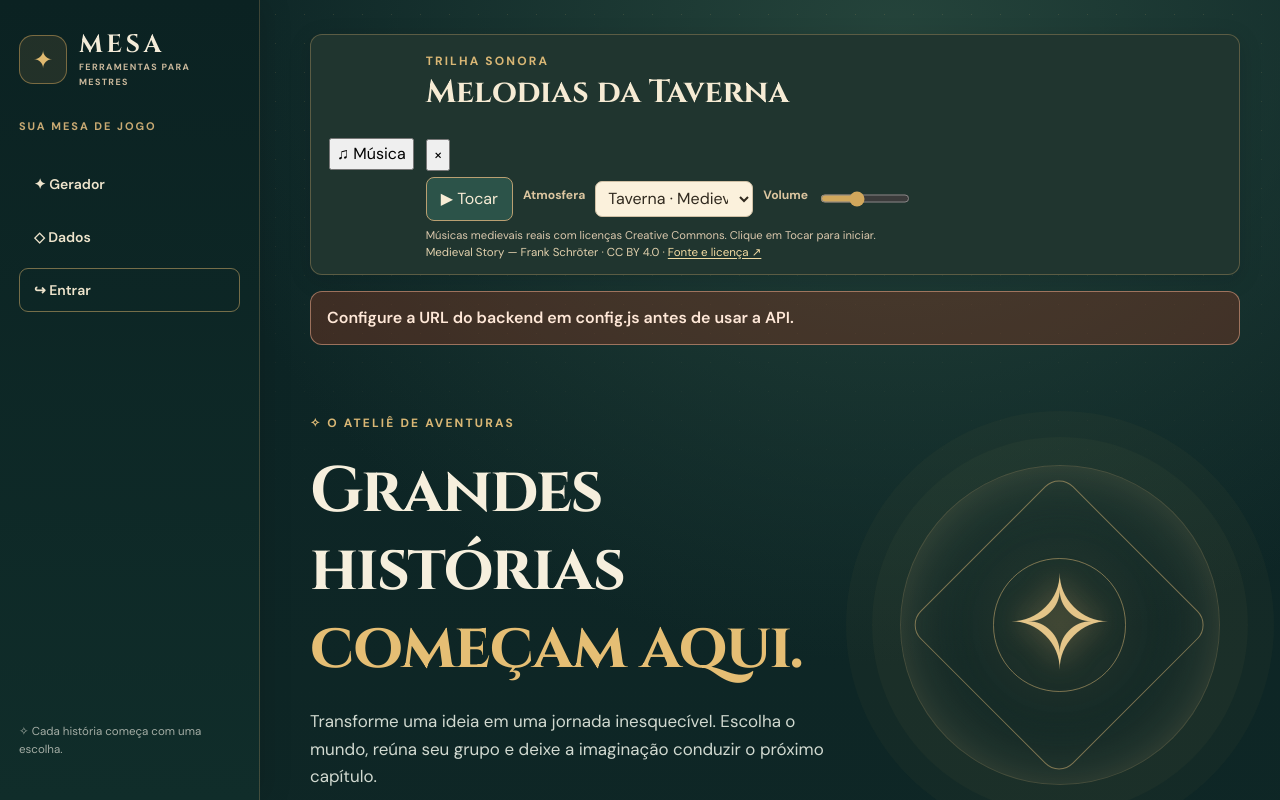
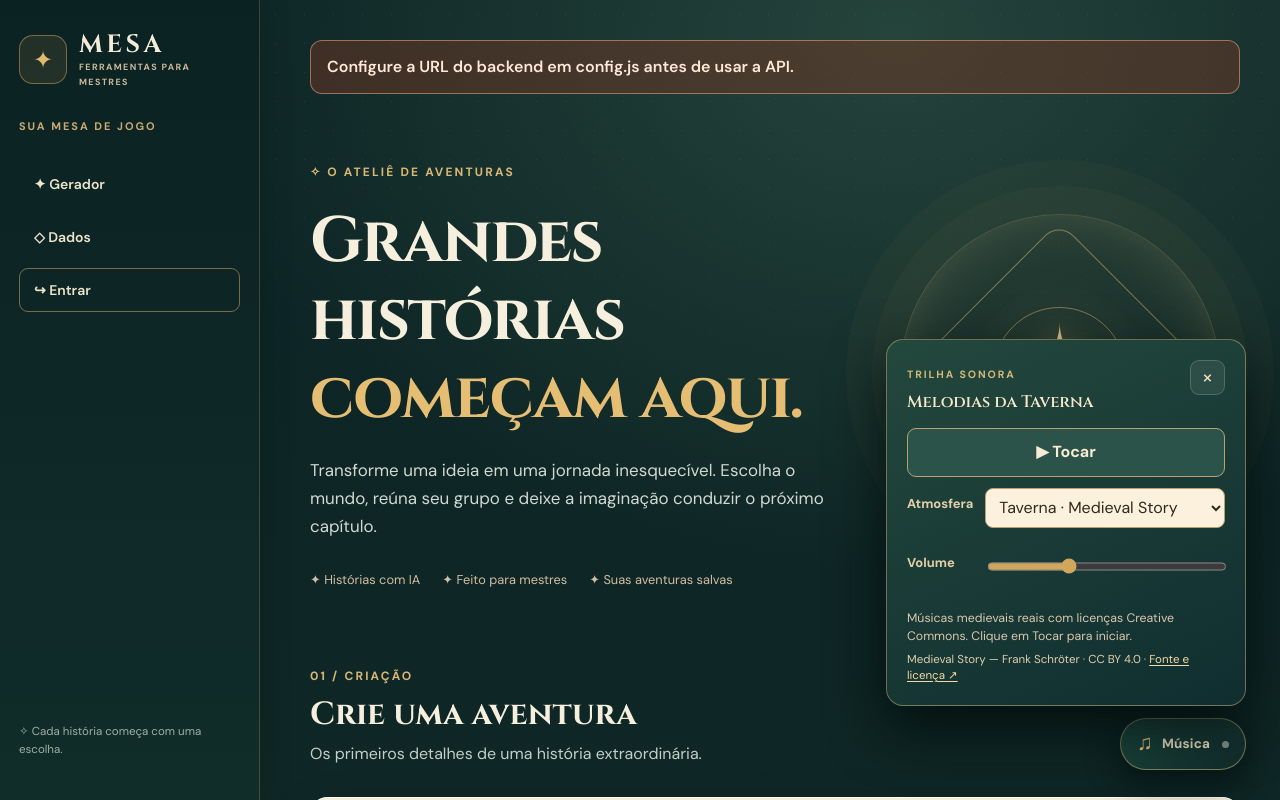
Before and after one commit to Orfeu-Lira/Gerador-de-hist-rias-de-RPG, a website: page public/index.html in a window 1280 px wide. Both pictures are taken after a click on the button "Abrir opções da música ambiente". Shown: the top 800 px of the page. Drawn offline with Linux system fonts and the light colour scheme.

Commit message:
design: floating medieval music drawer and accessible subtle transitions across Mesa

```diff
--- a/public/style.css
+++ b/public/style.css
@@ -245,15 +245,31 @@ body.tela-acesso .menu-legenda,body.tela-acesso .menu-rodape{display:none}
 .evolucao-item{background:#fffaf1;border-left:3px solid #ba8e4b;border-radius:8px;padding:12px 15px}
 .evolucao-item strong{font-size:.86rem;color:#58412c}
 .evolucao-item p{font-size:.85rem;margin:5px 0}
-.musica-ambiente{max-width:1180px;margin:10px auto 0;padding:12px 18px;border:1px solid #c4a26c5b;border-radius:12px;background:#20352f;display:flex;align-items:center;flex-wrap:wrap;gap:12px;color:#f6ebd4;box-shadow:0 5px 22px #050e1225}
-.musica-ambiente-titulo{display:flex;align-items:center;gap:10px;white-space:nowrap;font-size:.87rem}
-.musica-ambiente-titulo span{font-size:1.3rem;color:#e6c586}
-.musica-ambiente-controles{display:flex;gap:10px;align-items:center;flex-wrap:wrap;flex:1}
-.musica-ambiente-controles button{border:1px solid #baa072;border-radius:8px;color:#f7ecd5;background:#2c5349;padding:8px 14px;cursor:pointer}
-.musica-ambiente-controles label{font-size:.76rem;color:#dcc6a0}
-.musica-ambiente-controles select{max-width:158px;min-height:36px;padding:5px 8px;background:#fbf1dc;color:#30291e;border-radius:7px}
-.musica-ambiente-controles input[type=range]{width:90px;accent-color:#d1a75c}
-.musica-ambiente .suave{margin:0;font-size:.7rem;color:#dac8ad}
+/* Gaveta de música discreta, disponível também no login. */
+.musica-ambiente{position:fixed;z-index:90;right:clamp(12px,3vw,34px);bottom:clamp(12px,3vw,30px);width:auto;max-width:calc(100vw - 24px);margin:0;padding:0;border:0;background:transparent;box-shadow:none;color:#f6ebd4;display:block}
+.musica-gatilho{display:flex;align-items:center;gap:9px;border:1px solid #d8b97988;background:linear-gradient(145deg,#1e4a40,#102b2b);color:#f4e6c9;box-shadow:0 10px 32px #030f0eca,0 0 0 1px #102c2e;min-height:52px;padding:9px 16px;border-radius:999px;cursor:pointer;font-weight:700;letter-spacing:.01em;transition:transform .2s ease,box-shadow .25s ease,background .2s ease}
+.musica-gatilho:hover{transform:translateY(-3px);box-shadow:0 14px 35px #030f0cbb,0 0 0 1px #e2be7466}
+.musica-gatilho:active{transform:translateY(0) scale(.97)}
+.musica-gatilho-icone{font-size:1.35rem;color:#f0ca83;line-height:1}
+.musica-gatilho-texto{font-size:.84rem}
+.musica-indicador{display:block;width:7px;height:7px;background:#82968b;border-radius:50%;margin-left:3px}
+.musica-indicador.tocando{background:#c6e7ab;box-shadow:0 0 0 4px #c6e7ab19,0 0 12px #c6e7abb8;animation:mesa-pulsar 2.3s ease-in-out infinite}
+@keyframes mesa-pulsar{50%{box-shadow:0 0 0 7px #c6e7ab09,0 0 16px #c6e7abdd}}
+.musica-painel{position:absolute;right:0;bottom:calc(100% + 12px);width:min(360px,calc(100vw - 24px));padding:20px;background:linear-gradient(155deg,#23483d,#102e30);border:1px solid #d8b97977;border-radius:17px;box-shadow:0 22px 56px #020b0bd9;color:#f5ecd8;animation:mesa-abrir-musica .24s cubic-bezier(.2,.75,.3,1) both}
+@keyframes mesa-abrir-musica{from{opacity:0;transform:translateY(9px) scale(.975)}to{opacity:1;transform:translateY(0) scale(1)}}
+.musica-painel-topo{display:flex;align-items:start;justify-content:space-between;gap:12px;margin-bottom:14px}
+.musica-painel-topo .sobretitulo{color:#d6b779;font-size:.66rem}
+.musica-painel-topo h2{font:600 1.03rem/1.4 Cinzel,Georgia,serif;color:#f7e8cb;margin:5px 0 0}
+.musica-fechar{background:#ffffff13;color:#f1e1c3;border:1px solid #ffffff2c;border-radius:9px;min-width:35px;min-height:35px;font-size:1.3rem;line-height:1;cursor:pointer}
+.musica-ambiente-controles{display:grid;grid-template-columns:auto 1fr;gap:11px 12px;align-items:center}
+.musica-ambiente-controles button{grid-column:1 / -1;border:1px solid #baa072;border-radius:9px;color:#f7ecd5;background:#2c5349;padding:10px 14px;cursor:pointer;font-weight:700}
+.musica-ambiente-controles label{font-size:.81rem;color:#e3cfa9}
+.musica-ambiente-controles select{width:100%;max-width:100%;min-width:0;min-height:40px;padding:7px 9px;background:#fbf1dc;color:#30291e;border-radius:8px;border:1px solid #bda16c}
+.musica-ambiente-controles input[type=range]{width:100%;min-width:0;accent-color:#d1a75c}
+.musica-ambiente .suave{margin:15px 0 4px;font-size:.77rem;line-height:1.5;color:#dac8ad}
+.musica-ambiente .musica-creditos{margin:6px 0 0;color:#e1d0ad;font-size:.72rem;line-height:1.45}
+.musica-creditos a{color:#f3dba3;text-decoration:underline;text-underline-offset:2px}
+.musica-creditos a:hover{color:#fff6dd}
 .sr-only{position:absolute;width:1px;height:1px;clip:rect(0,0,0,0);overflow:hidden;white-space:nowrap}
 @media(max-width:640px){
  .ficha-aba{flex:1;min-width:92px}
@@ -264,7 +280,27 @@ body.tela-acesso .menu-legenda,body.tela-acesso .menu-rodape{display:none}
  .musica-ambiente .suave{width:100%}
 }
 
-/* Créditos obrigatórios das gravações Creative Commons */
-.musica-ambiente .musica-creditos{margin:0;color:#e1d0ad;font-size:.72rem;line-height:1.45;width:100%}
-.musica-creditos a{color:#f3dba3;text-decoration:underline;text-underline-offset:2px}
-.musica-creditos a:hover{color:#fff6dd}
+
+/* Microinterações de fantasia: leves, sem alterar a lógica dos formulários. */
+:where(button,.guia-abrir,.personagem-item,.avatar-upload,.dado,a.marca){-webkit-tap-highlight-color:transparent}
+:where(button,.guia-abrir,.personagem-item,.avatar-upload,.dado){transition:transform .2s ease,box-shadow .25s ease,background-color .2s ease,border-color .2s ease,filter .2s ease,opacity .2s ease}
+:where(.principal,.guia-abrir,.dado,.personagem-item,.ficha-aba):not(:disabled):hover{transform:translateY(-2px)}
+:where(.principal,.guia-abrir,.dado,.personagem-item,.ficha-aba):not(:disabled):active{transform:translateY(1px) scale(.985)}
+:where(.principal,.guia-abrir,.ficha-aba,.personagem-item,.dado):focus-visible,
+.musica-ambiente :is(button,select,input):focus-visible,
+:where(input,textarea,select):focus-visible{outline:3px solid #dfb660;outline-offset:3px}
+.folha,.acesso-cartao,.hero-copia{animation:mesa-surgir .4s ease both}
+@keyframes mesa-surgir{from{opacity:.6;transform:translateY(10px)}to{opacity:1;transform:translateY(0)}}
+#v-gerador:not([hidden]),#v-conta:not([hidden]),#v-dados:not([hidden]),#v-historico:not([hidden]),#v-personagens:not([hidden]),#v-assistente:not([hidden]),#v-admin:not([hidden]){animation:mesa-surgir .32s ease both}
+.marca-emblema{transition:transform .35s ease,box-shadow .35s ease}
+.marca:hover .marca-emblema{transform:rotate(-9deg) scale(1.05);box-shadow:0 0 18px #e0ba7040}
+:where(button,.guia-abrir):disabled{transform:none!important;cursor:not-allowed}
+@media(max-width:560px){
+ .musica-ambiente{right:14px;bottom:14px}
+ .musica-painel{max-height:min(75vh,510px);overflow-y:auto}
+ .musica-gatilho{min-height:48px;padding:9px 14px}
+}
+@media(prefers-reduced-motion:reduce){
+ html{scroll-behavior:auto}
+ *,*::before,*::after{animation-duration:.01ms!important;animation-iteration-count:1!important;transition-duration:.01ms!important;scroll-behavior:auto!important}
+}
```
